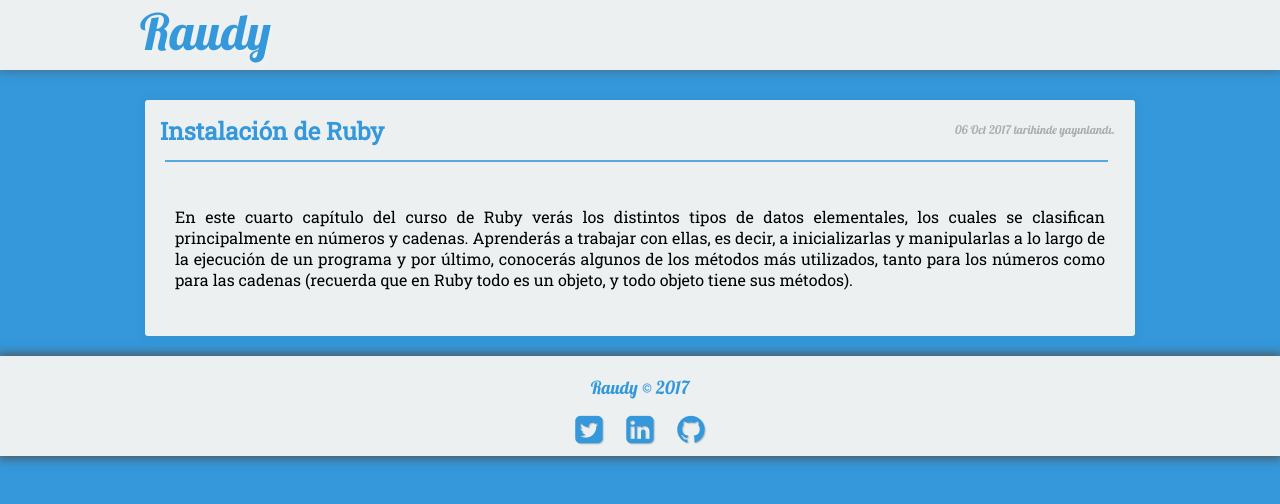
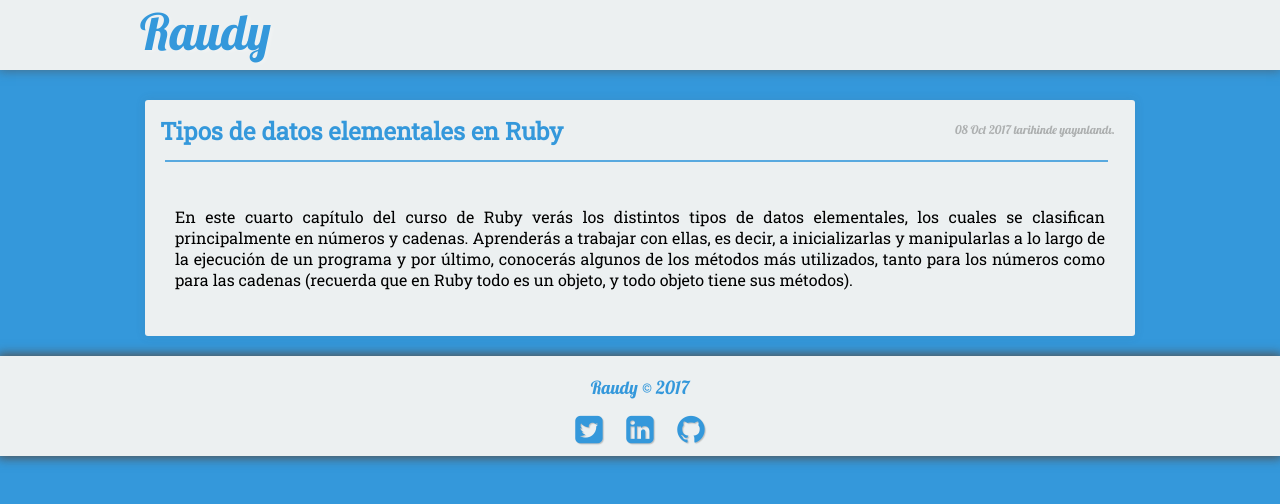
Before and after one commit to nisoto/Blog-anterior-2.0, a Jekyll site: the page built from _posts/2017-10-08-datos-elementales-ruby.md, in a window 1280 px wide. Shown: the top 504 px of the page. Built offline with Jekyll 4.4.1, drawn with Linux system fonts in a browser that asks for light colours; nearby versions of some CDN libraries.

Commit message:
Update 2017-10-08-datos-elementales-ruby.md

```diff
--- a/_posts/2017-10-08-datos-elementales-ruby.md
+++ b/_posts/2017-10-08-datos-elementales-ruby.md
@@ -1,7 +1,7 @@
 ---
 layout: post
-title: "Instalación de Ruby"
-date: 2017-10-06
+title: "Tipos de datos elementales en Ruby"
+date: 2017-10-08
 excerpt: "Cuarto capítulo del curso de Ruby"
 tags: [ruby]
 ---
```
